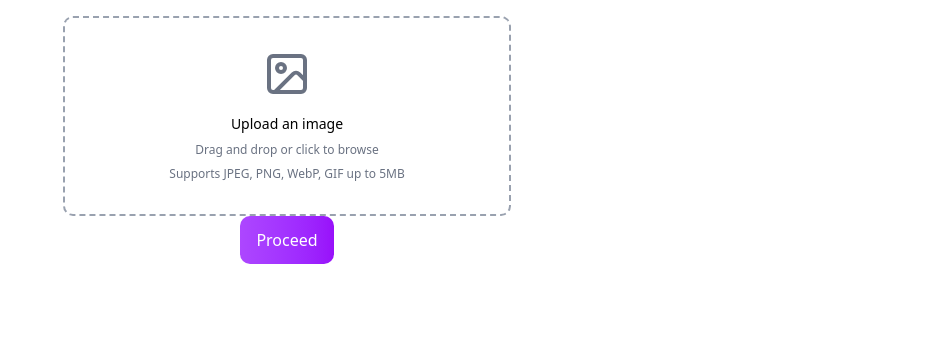
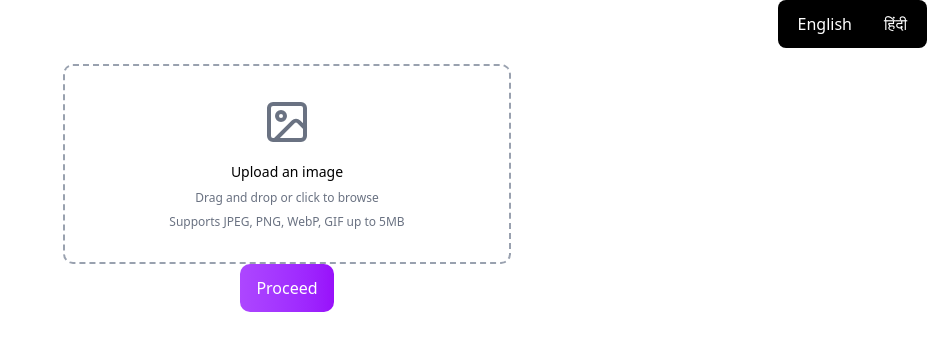
Before and after one commit to TamannaParashar/FarmVisor, a Next.js app: page /UploadImage in a window 1280 px wide. Shown: the top 350 px of the page, without its empty margins (353-1280 px from the left). Built offline with nearby package versions, Linux system fonts and the light colour scheme.

Commit message:
added translation for uploadImage and weather

```diff
--- a/src/app/UploadImage/page.jsx
+++ b/src/app/UploadImage/page.jsx
@@ -1,7 +1,8 @@
 "use client"
-
+import i18n from "./../../i18n"
 import { useState, useRef, useCallback } from "react"
 import { Upload, X, ImageIcon } from "lucide-react"
+import { useTranslation } from "react-i18next"
 
 export default function UploadImage({
   onImageSelect,
@@ -14,6 +15,11 @@ export default function UploadImage({
   const [cropDisease,setCropDisease] = useState("")
   const inputRef = useRef(null)
 
+  const {t} = useTranslation();
+  const changeLanguage = (lang)=>{
+    i18n.changeLanguage(lang);
+  }
+
   const handleFiles = useCallback(
     (files) => {
       if (!files || files.length === 0) return
@@ -22,12 +28,12 @@ export default function UploadImage({
       setError(null)
 
       if (!acceptedTypes.includes(file.type)) {
-        setError("Please select a valid image file (JPEG, PNG, WebP, or GIF)")
+        setError(t("invalidFileType"))
         return
       }
 
       if (file.size > maxSize * 1024 * 1024) {
-        setError(`File size must be less than ${maxSize}MB`)
+        setError(t("fileTooLarge",{maxSize}))
         return
       }
 
@@ -103,28 +109,29 @@ export default function UploadImage({
 
   return (
     <div>
-    <div className={"w-full max-w-md mx-auto items-center max-h-screen mt-4"}>
-      <div
-        className={`relative border-2 border-dashed rounded-lg transition-all duration-200 cursor-pointer group
+      <div className="flex justify-end">
+        <div className="bg-black rounded-md p-1">
+        <button onClick={() => changeLanguage("en")} className="px-4 py-2 rounded-md font-medium transition-all duration-200 bg-black hover:bg-white hover:shadow-sm text-white hover:text-purple-600">English</button>
+        <button onClick={() => changeLanguage("hi")} className="px-4 py-2 rounded-md font-medium transition-all duration-200 bg-black hover:bg-white hover:shadow-sm text-white hover:text-purple-600">हिंदी</button>
+        </div>
+      </div>
+      <div className="w-full max-w-md mx-auto items-center max-h-screen mt-4">
+        <div className={`relative border-2 border-dashed rounded-lg transition-all duration-200 cursor-pointer group
           ${dragActive ? "border-purple-600 bg-purple-50 scale-105" : "border-gray-400 hover:border-purple-400 hover:bg-gray-100"}
-          ${error ? "border-red-500 bg-red-50" : ""}
-        `}
-        onDragEnter={handleDrag}
-        onDragLeave={handleDrag}
-        onDragOver={handleDrag}
-        onDrop={handleDrop}
-        onClick={handleClick}
-      >
+          ${error ? "border-red-500 bg-red-50" : ""}`}
+          onDragEnter={handleDrag} onDragLeave={handleDrag} onDragOver={handleDrag} onDrop={handleDrop}
+          onClick={handleClick}>
+
           <input ref={inputRef} type="file" accept={acceptedTypes.join(",")} onChange={handleChange} className="hidden" />
 
           {preview ? (
-           <div>
             <div className="relative p-4">
               <img src={preview || "/placeholder.svg"} alt="Preview" className="w-full h-full object-cover rounded-md" />
               <button
-              onClick={(e) => {e.stopPropagation();clearPreview()}}
-              className="absolute top-2 right-2 p-1 bg-red-500 text-white rounded-full hover:bg-red-600 transition-colors"><X size={16} /></button>
-          </div>
+                onClick={(e) => { e.stopPropagation(); clearPreview() }}
+                className="absolute top-2 right-2 p-1 bg-red-500 text-white rounded-full hover:bg-red-600 transition-colors">
+                <X size={16} />
+              </button>
             </div>
           ) : (
             <div className="p-8 text-center">
@@ -138,22 +145,27 @@ export default function UploadImage({
 
               <div className="space-y-2">
                 <p className="text-sm font-medium text-black">
-                {dragActive ? "Drop your image here" : "Upload an image"}
+                  {dragActive ? t("dropImageHere") : t("uploadImage")}
                 </p>
-              <p className="text-xs text-gray-500">Drag and drop or click to browse</p>
-              <p className="text-xs text-gray-500">Supports JPEG, PNG, WebP, GIF up to {maxSize}MB</p>
+                <p className="text-xs text-gray-500">{t("dragDropOrClick")}</p>
+                <p className="text-xs text-gray-500">{t("supportedFormats", { maxSize })}</p>
               </div>
             </div>
           )}
         </div>
+
         <div className="flex justify-center items-center mb-2">
-            <button className="px-4 py-3 bg-gradient-to-r from-purple-500 to-purple-600 rounded-lg text-white" onClick={handleSubmit}>Proceed</button>
+          <button className="px-4 py-3 bg-gradient-to-r from-purple-500 to-purple-600 rounded-lg text-white" onClick={handleSubmit}>
+            {t("proceed")}
+          </button>
         </div>
+
         {error && <p className="mt-2 text-sm text-red-600 text-center">{error}</p>}
       </div>
-    {cropDisease && (<div className="fixed inset-0 bg-gradient-to-br from-purple-600 via-purple-700 to-purple-800 flex flex-col justify-center items-center backdrop-blur-sm">
+
+      {cropDisease && (
+        <div className="fixed inset-0 bg-gradient-to-br from-purple-600 via-purple-700 to-purple-800 flex flex-col justify-center items-center backdrop-blur-sm">
           <div className="bg-white/10 backdrop-blur-md rounded-2xl border border-white/20 p-8 max-w-md mx-4 shadow-2xl">
-
             <div className="text-center space-y-6">
               <div className="w-16 h-16 mx-auto bg-white/20 rounded-full flex items-center justify-center mb-4">
                 <svg className="w-8 h-8 text-white" fill="none" stroke="currentColor" viewBox="0 0 24 24">
@@ -161,15 +173,12 @@ export default function UploadImage({
                 </svg>
               </div>
 
-        <h3 className="text-xl font-bold text-white mb-3">Disease Detected</h3>
+              <h3 className="text-xl font-bold text-white mb-3">{t("diseaseDetected")}</h3>
+              <p className="text-white/90 leading-relaxed">
+                {t("detectedDiseaseText", { disease: cropDisease })}
+              </p>
+              <button className="bg-white px-4 py-3 rounded-lg text-black">{t("yes")}</button>
 
-        <p className="text-white/90 leading-relaxed">
-          As per given image, disease detected is: <span className="font-semibold text-white">{cropDisease}</span>.
-          Do you want me to show detailed analysis on this?
-        </p>
-        <button className="bg-white px-4 py-3 rounded-lg text-black">Yes</button>
-
-        {/* 3-dot loading animation */}
               <div className="flex justify-center space-x-2 mt-6">
                 <div className="w-6 h-6 bg-white/40 rounded-full animate-pulse" style={{animationDelay: '0s', animationDuration: '1.5s'}}></div>
                 <div className="w-6 h-6 bg-white/40 rounded-full animate-pulse" style={{animationDelay: '0.5s', animationDuration: '1.5s'}}></div>
@@ -177,7 +186,8 @@ export default function UploadImage({
               </div>
             </div>
           </div>
-</div>)}
+        </div>
+      )}
     </div>
   )
 }
--- a/src/app/api/locationWeather/route.js
+++ b/src/app/api/locationWeather/route.js
@@ -1,10 +1,11 @@
+import i18n from "@/i18n"
 import { NextResponse } from "next/server"
 
 const OPENWEATHER_API_KEY = process.env.OPENWEATHER_API_KEY
 
 export async function POST(req) {
   try {
-    const { pincode } = await req.json()
+    const { pincode,lang="en" } = await req.json()
 
     // Getting lat/lon from OpenStreetMap Nominatim
     const latlong = await fetch(
@@ -23,7 +24,7 @@ export async function POST(req) {
 
     //Getting weather data from OpenWeatherMap
     const weatherRes = await fetch(
-      `https://api.openweathermap.org/data/2.5/weather?lat=${lat}&lon=${lon}&appid=${OPENWEATHER_API_KEY}&units=metric`
+      `https://api.openweathermap.org/data/2.5/weather?lat=${lat}&lon=${lon}&appid=${OPENWEATHER_API_KEY}&units=metric&lang=${lang}`
     )
     if (!weatherRes.ok) {
       const errData = await weatherRes.json()
--- a/src/i18n.js
+++ b/src/i18n.js
@@ -36,15 +36,27 @@ const resources = {
       startSpeaking:"Start Speaking",
       startUploading:"Upload Photo",
       recordAudio:"Speak naturally in your preferred language for instant help",
-      uploadImage:"Upload photos of crops, pests, or diseases for instant analysis",
+      uploaddImage:"Upload photos of crops, pests, or diseases for instant analysis",
       goBack:"Go Back",
       ask:"Ask Your Question",
-      getResp:"Get AI Advice",
+      getResp:"Send Query",
       placeholder:"Enter your question here...",
       recorder:"Voice Recorder",
       recorderFollowUp:"Record your voice and get instant transcription",
       startRecord:"Start Recording",
       stopRecord:"Stop Recording",
+      uploadImage: "Upload an image",
+      dropImageHere: "Drop your image here",
+      dragDropOrClick: "Drag and drop or click to browse",
+      supportedFormats: "Supports JPEG, PNG, WebP, GIF up to {{maxSize}}MB",
+      fileTooLarge: "File size must be less than {{maxSize}}MB",
+      invalidFileType: "Please select a valid image file (JPEG, PNG, WebP, or GIF)",
+      diseaseDetected: "Disease Detected",
+      detectedDiseaseText: "As per given image, disease detected is: {{disease}}. Do you want me to show detailed analysis on this?",
+      proceed: "Proceed",
+      yes: "Yes",
+      errorWhilePredicting: "Error while predicting",
+      removeImage: "Remove Image",
     },
   },
   hi: {
@@ -80,15 +92,27 @@ const resources = {
       startSpeaking: "बोलना शुरू करें",
       startUploading: "फोटो अपलोड करें",
       recordAudio: "तुरंत मदद के लिए अपनी पसंदीदा भाषा में सहज रूप से बोलें",
-      uploadImage: "तुरंत विश्लेषण के लिए फसलों, कीटों, या रोगों की तस्वीरें अपलोड करें",
+      uploaddImage: "तुरंत विश्लेषण के लिए फसलों, कीटों, या रोगों की तस्वीरें अपलोड करें",
       goBack: "वापस जाएँ",
       ask: "अपना प्रश्न पूछें",
-      getResp: "एआई से सलाह लें",
+      getResp: "प्रश्न भेजें",
       placeholder: "अपना प्रश्न यहाँ दर्ज करें...",
       recorder: "वॉइस रिकॉर्डर",
       recorderFollowUp: "अपनी आवाज़ रिकॉर्ड करें और तुरंत ट्रांसक्रिप्शन प्राप्त करें",
       startRecord:"रिकॉर्डिंग करें",
       stopRecord: "रिकॉर्डिंग रोकें",
+      uploadImage: "एक छवि अपलोड करें",
+      dropImageHere: "अपनी छवि यहाँ छोड़ें",
+      dragDropOrClick: "खींचें और छोड़ें या ब्राउज़ करने के लिए क्लिक करें",
+      supportedFormats: "JPEG, PNG, WebP, GIF को {{maxSize}}MB तक समर्थित करता है",
+      fileTooLarge: "फ़ाइल का आकार {{maxSize}}MB से कम होना चाहिए",
+      invalidFileType: "कृपया एक वैध छवि फ़ाइल चुनें (JPEG, PNG, WebP, या GIF)",
+      diseaseDetected: "रोग का पता चला",
+      detectedDiseaseText: "दिए गए चित्र के अनुसार, रोग है: {{disease}}। क्या आप चाहते हैं कि मैं इसका विस्तृत विश्लेषण दिखाऊँ?",
+      proceed: "आगे बढ़ें",
+      yes: "हाँ",
+      errorWhilePredicting: "भविष्यवाणी करते समय त्रुटि",
+      removeImage: "छवि हटाएँ",
     },
   },
 }
```
Also changed, not shown: src/app/Home/page.jsx (+5 -3 lines), 11 other files (tests, documents, lock files or other folders). Lines whose indentation alone changed are shown as unchanged.
